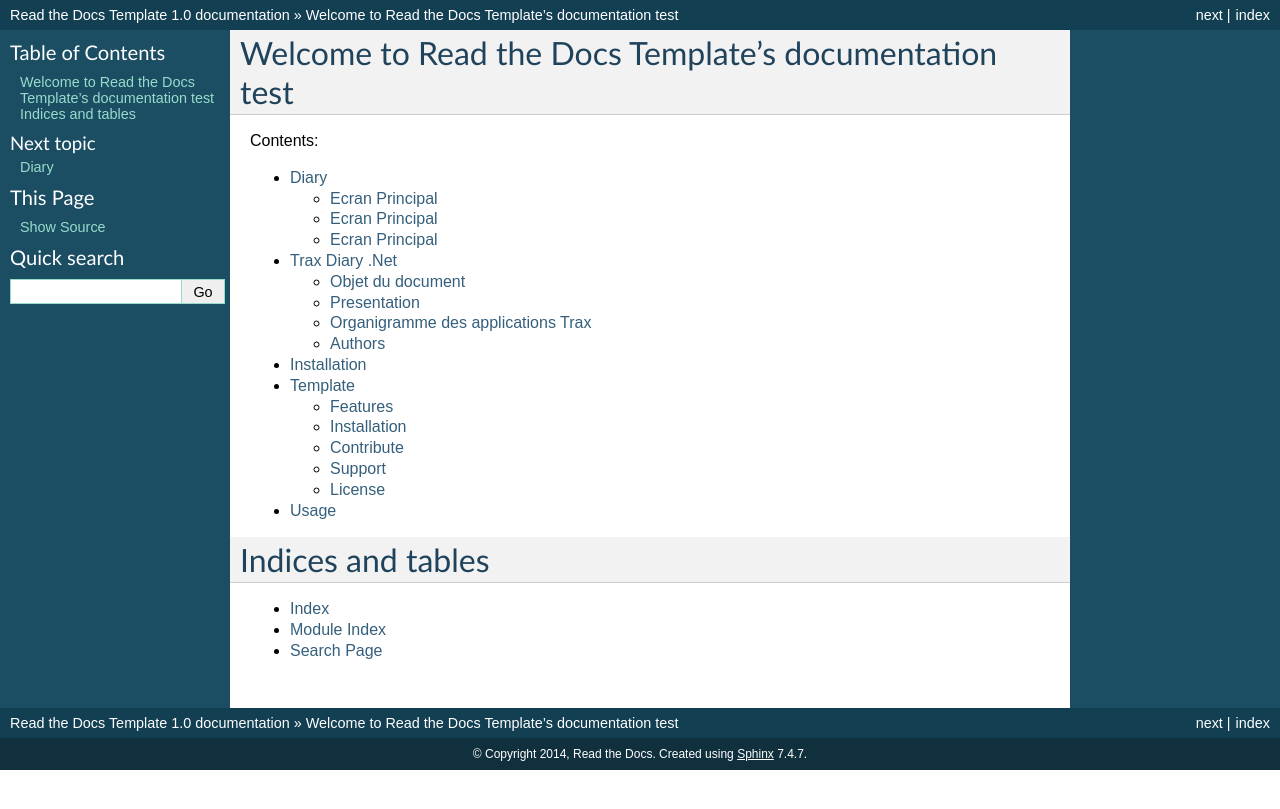
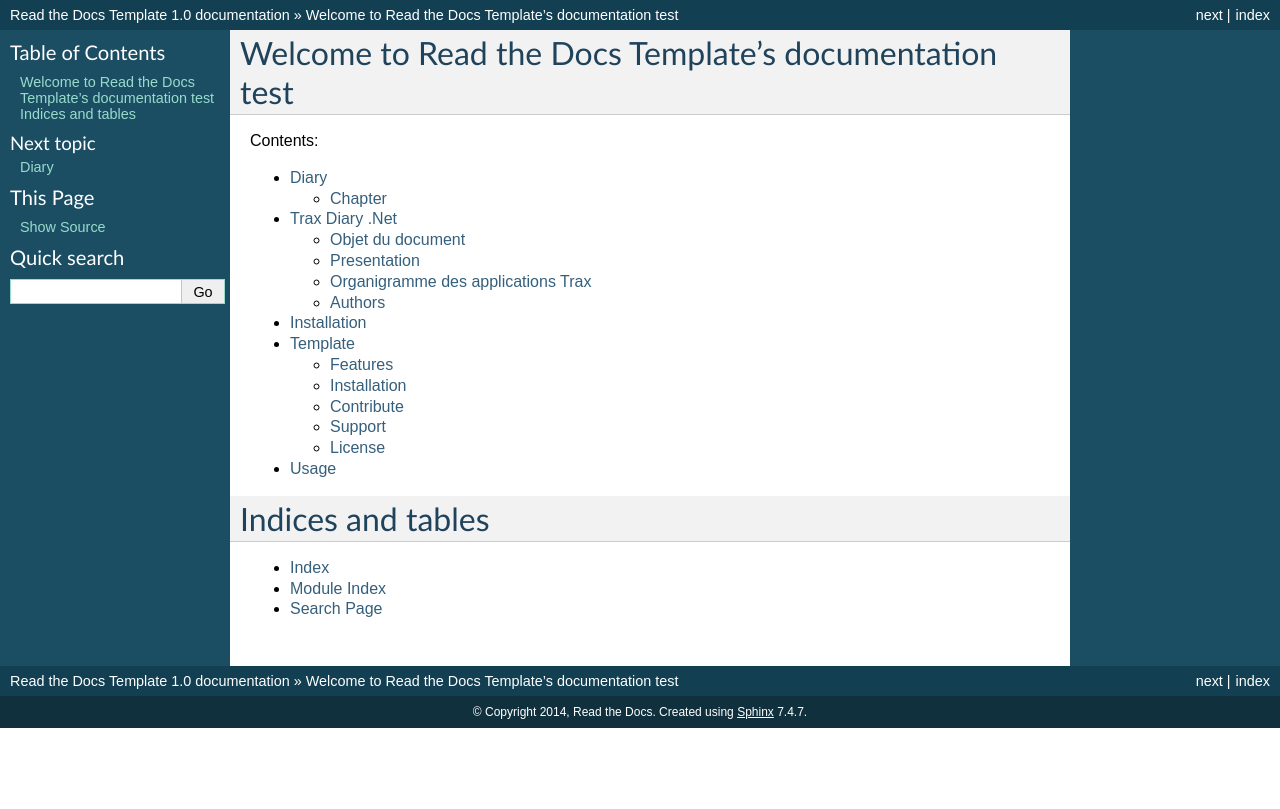
Before and after one commit to Amine57160/TraxDiaryV1.0, a Sphinx documentation site: the page built from docs/index.rst, in a window 1280 px wide. Shown: the top 809 px of the page. Built offline with Sphinx 7.4.7, drawn with Linux system fonts in a browser that asks for light colours.

Commit message:
Update Diary.rst

```diff
--- a/docs/Diary.rst
+++ b/docs/Diary.rst
@@ -1,12 +1,25 @@
-=====
+####
 Diary
-=====
+####
 
-Ecran Principal
---------
+*******
+Chapter
+*******
 
-Ecran Principal
------------------
+Section
+=======
 
-Ecran Principal
-------------------------
+Subsection
+----------
+
+Subsubsection
+^^^^^^^^^^^^
+
+Paragraph
+"""""""""
+
+Another section
+===============
+
+Another Paragraph
+"""""""""""""""""
```
